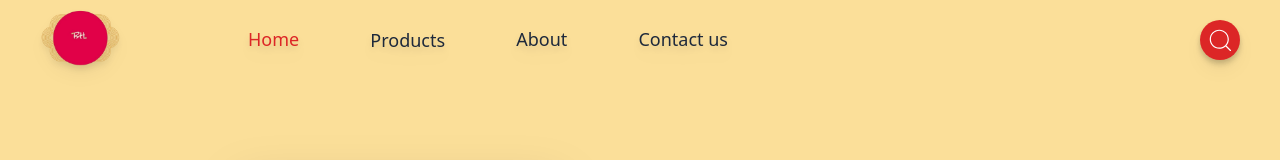
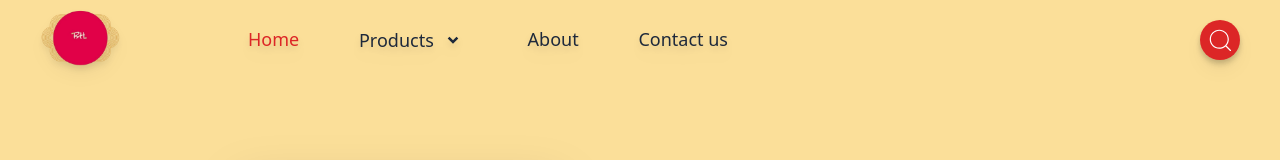
Before and after one commit to MotteyAmos/Bahana_ecommerce_website, a React (Vite) app in the folder FontEnd/: page / in a window 1280 px wide. Shown: the top 160 px of the page. Built offline with nearby package versions, Linux system fonts and the light colour scheme; a web font is replaced by a local one.

Commit message:
added arrow to the products

```diff
--- a/FontEnd/src/Pages/HomePage.jsx
+++ b/FontEnd/src/Pages/HomePage.jsx
@@ -6,7 +6,7 @@ import VideoClip from "../components/videoClip"
 const HomePage = () => {
 
   return (
-    <div className=" grid gap-[10rem]">
+    <div className=" grid gap-[10rem] mb-10">
       <HomeMain/>
       <TopSales value={popularsales}/>
        <Features value={handBag} isHandBag/>
--- a/FontEnd/src/components/Header.jsx
+++ b/FontEnd/src/components/Header.jsx
@@ -3,6 +3,7 @@ import { Route, Router, NavLink } from "react-router-dom";
 
 import "../styles/navStyle.css";
 import { CiSearch } from "react-icons/ci";
+import { RiArrowDropDownLine} from "react-icons/ri";
 import { useState, useEffect } from "react";
 
 const Header = () => {
@@ -34,7 +35,8 @@ const Header = () => {
       </div>
       <nav className="flex w-[40%] justify-between items-center text-slate-800">
         <NavLink to="/">Home</NavLink>
-        <span className="cursor-pointer group  z-20 relative products ">
+        <span className="cursor-pointer group flex items-center gap-1 z-20 relative products ">
+          <div className="">
             Products
             <ul className=" hidden absolute group-hover:flex   gap-5 mt-1   py-1 px-5 border-none drop-shadow-xl">
               <li>
@@ -47,6 +49,9 @@ const Header = () => {
                 <NavLink to="/all_cuffLink">cuff_Link</NavLink>
               </li>
             </ul>
+          </div>
+
+          <RiArrowDropDownLine size={30}/>
         </span>
         <NavLink to="/about">About</NavLink>
         <NavLink to="/footer">Contact us</NavLink>
```
Also changed, not shown: 1 other file (tests, documents, lock files or other folders). Lines whose indentation alone changed are shown as unchanged.
